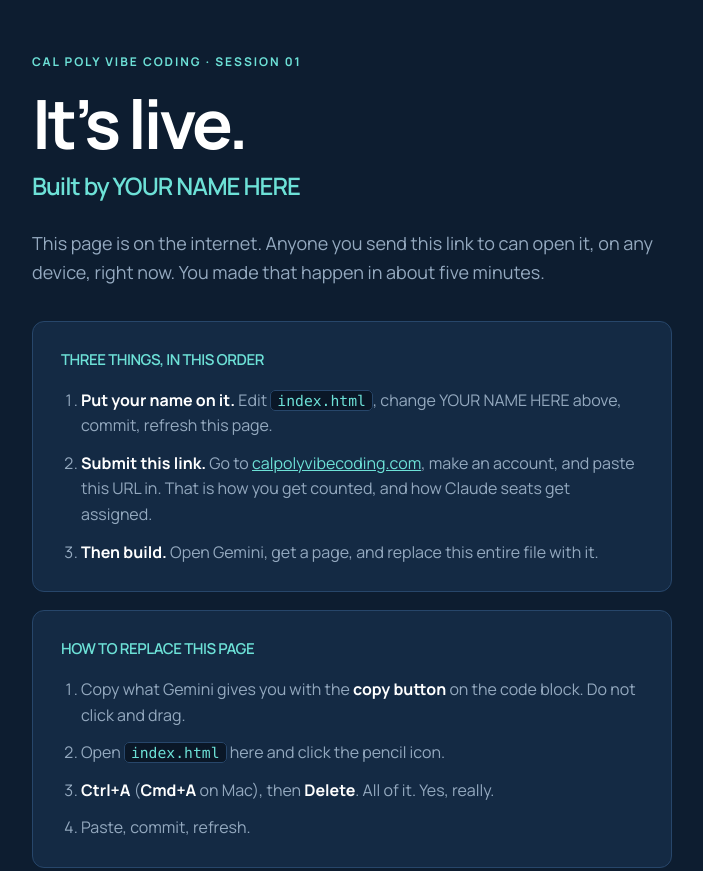
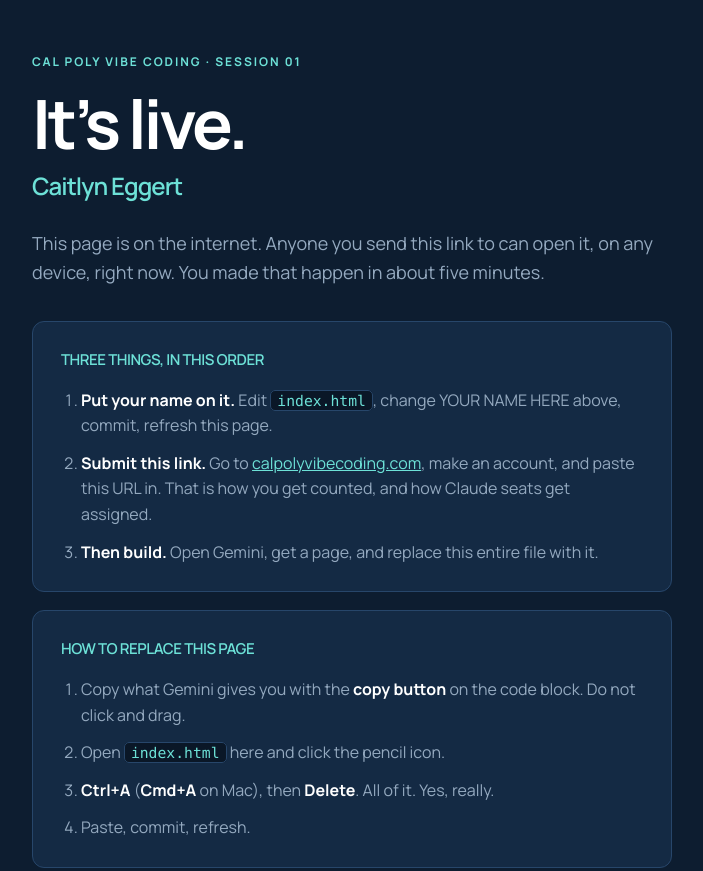
Before and after one commit to cceggert06/test-site, a plain HTML site: page index.html in a window 1280 px wide. Shown: the top 871 px of the page, without its empty margins (288-991 px from the left). Drawn offline with Linux system fonts and the light colour scheme; a web font is replaced by a local one.

Commit message:
Add name

```diff
--- a/index.html
+++ b/index.html
@@ -112,7 +112,7 @@
   <h1>It&rsquo;s live.</h1>
 
   <!-- Step 5: change the name below to yours, then commit. -->
-  <p class="name">Built by YOUR NAME HERE</p>
+  <p class="name">Caitlyn Eggert</p>
 
   <p class="lead">
     This page is on the internet. Anyone you send this link to can open it,
```
